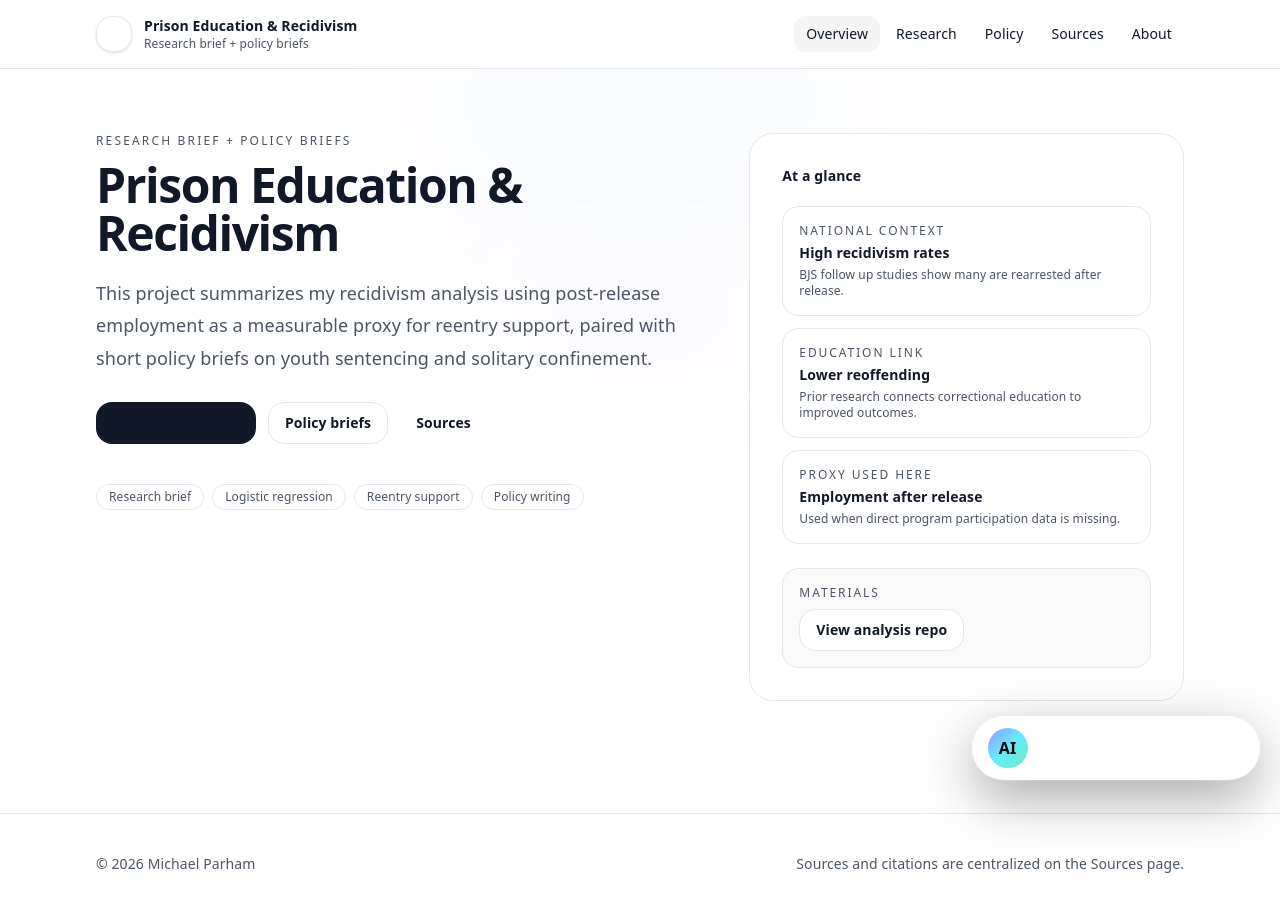
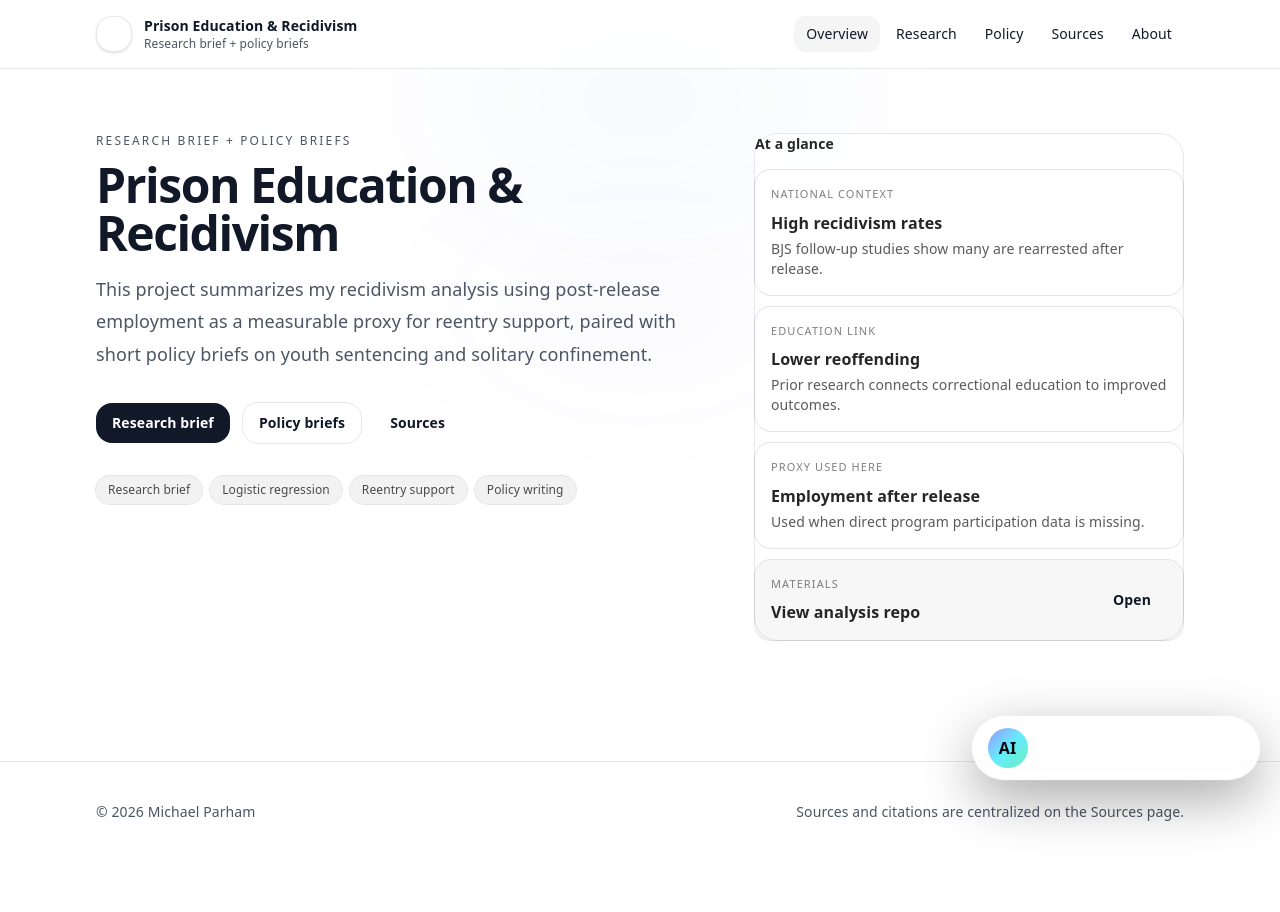
Before and after one commit to miketitus2003-cloud/prison-site, a Next.js app: page / in a window 1280 px wide. After the commit the page ends 862 px from the top, so only its background shows below. Built offline with nearby package versions, Linux system fonts and the light colour scheme.

Commit message:
Update page.tsx

```diff
--- a/app/page.tsx
+++ b/app/page.tsx
@@ -1,75 +1,103 @@
-import { Container, Card, Kicker, H1, P, ButtonLink, Badge } from "@/components/ui";
-import { SITE } from "@/components/siteData";
+// app/page.tsx
+import { Container, Surface, Kicker, H1, P, ButtonLink } from "@/components/ui";
 
 export default function OverviewPage() {
   return (
     <Container>
-      <div className="pt-12 sm:pt-16 pb-12">
-        <div className="grid lg:grid-cols-12 gap-8 items-start">
+      <div className="pt-12 md:pt-16 pb-14">
+        <div className="grid lg:grid-cols-12 gap-10 items-start">
+          {/* Left: hero */}
           <div className="lg:col-span-7">
-            <Kicker>{SITE.overview.subtitle}</Kicker>
-            <H1>{SITE.overview.title}</H1>
+            <Kicker>Research brief + policy briefs</Kicker>
 
-            <P className="mt-5 text-base sm:text-lg">
-              {SITE.overview.lead}
-            </P>
+            <H1>Prison Education &amp; Recidivism</H1>
 
-            <div className="mt-7 flex flex-wrap gap-3">
+            <div className="mt-4 max-w-2xl">
+              <P className="text-base md:text-lg">
+                This project summarizes my recidivism analysis using post-release employment as a measurable
+                proxy for reentry support, paired with short policy briefs on youth sentencing and solitary
+                confinement.
+              </P>
+            </div>
+
+            {/* Buttons */}
+            <div className="mt-8 flex flex-wrap items-center gap-3">
+              {/* Fix: force readable label on the dark primary button */}
               <ButtonLink href="/research" variant="primary">
-                Read the research
+                <span className="text-white">Research brief</span>
               </ButtonLink>
+
               <ButtonLink href="/policy" variant="secondary">
                 Policy briefs
               </ButtonLink>
+
               <ButtonLink href="/sources" variant="ghost">
                 Sources
               </ButtonLink>
             </div>
 
-            <div className="mt-10 flex flex-wrap gap-2">
-              <Badge>Research brief</Badge>
-              <Badge>Logistic regression</Badge>
-              <Badge>Reentry support</Badge>
-              <Badge>Policy writing</Badge>
+            {/* Tags */}
+            <div className="mt-8 flex flex-wrap gap-2">
+              {["Research brief", "Logistic regression", "Reentry support", "Policy writing"].map((t) => (
+                <span
+                  key={t}
+                  className="text-xs px-3 py-1.5 rounded-full bg-black/5 ring-1 ring-black/10 text-black/70"
+                >
+                  {t}
+                </span>
+              ))}
             </div>
           </div>
 
+          {/* Right: At a glance */}
           <div className="lg:col-span-5">
-            <Card>
-              <div className="text-sm font-semibold text-[rgb(var(--fg))]">
-                At a glance
-              </div>
+            <Surface className="bg-white/70">
+              <div className="text-sm font-semibold text-black/85">At a glance</div>
 
-              <div className="mt-5 grid gap-3">
-                {SITE.overview.stats.map((s) => (
-                  <div
-                    key={s.label}
-                    className="rounded-2xl border border-[rgb(var(--line))] bg-white p-4"
-                  >
-                    <div className="text-xs uppercase tracking-[0.16em] text-[rgb(var(--muted))]">
-                      {s.label}
-                    </div>
-                    <div className="mt-1 text-sm font-semibold text-[rgb(var(--fg))]">
-                      {s.value}
-                    </div>
-                    <div className="mt-1 text-xs text-[rgb(var(--muted))]">
-                      {s.note}
-                    </div>
+              <div className="mt-4 grid gap-3">
+                <div className="rounded-2xl bg-white ring-1 ring-black/10 p-4">
+                  <div className="text-[11px] uppercase tracking-widest text-black/50">
+                    National context
                   </div>
-                ))}
-              </div>
+                  <div className="mt-2 font-semibold text-black/85">High recidivism rates</div>
+                  <div className="mt-1 text-sm text-black/65">
+                    BJS follow-up studies show many are rearrested after release.
+                  </div>
+                </div>
 
-              <div className="mt-6 rounded-2xl border border-[rgb(var(--line))] bg-neutral-50 p-4">
-                <div className="text-xs uppercase tracking-[0.16em] text-[rgb(var(--muted))]">
-                  Materials
+                <div className="rounded-2xl bg-white ring-1 ring-black/10 p-4">
+                  <div className="text-[11px] uppercase tracking-widest text-black/50">
+                    Education link
+                  </div>
+                  <div className="mt-2 font-semibold text-black/85">Lower reoffending</div>
+                  <div className="mt-1 text-sm text-black/65">
+                    Prior research connects correctional education to improved outcomes.
+                  </div>
                 </div>
-                <div className="mt-2 flex flex-wrap gap-3">
-                  <ButtonLink href={SITE.links.analysisRepo} external variant="secondary">
-                    View analysis repo
+
+                <div className="rounded-2xl bg-white ring-1 ring-black/10 p-4">
+                  <div className="text-[11px] uppercase tracking-widest text-black/50">
+                    Proxy used here
+                  </div>
+                  <div className="mt-2 font-semibold text-black/85">Employment after release</div>
+                  <div className="mt-1 text-sm text-black/65">
+                    Used when direct program participation data is missing.
+                  </div>
+                </div>
+
+                <div className="rounded-2xl bg-black/[0.03] ring-1 ring-black/10 p-4 flex items-center justify-between gap-3">
+                  <div>
+                    <div className="text-[11px] uppercase tracking-widest text-black/50">Materials</div>
+                    <div className="mt-2 font-semibold text-black/85">View analysis repo</div>
+                  </div>
+
+                  {/* If you want this to link to GitHub, swap href to your repo URL + set external */}
+                  <ButtonLink href="/research" variant="ghost">
+                    Open
                   </ButtonLink>
                 </div>
               </div>
-            </Card>
+            </Surface>
           </div>
         </div>
       </div>
```
